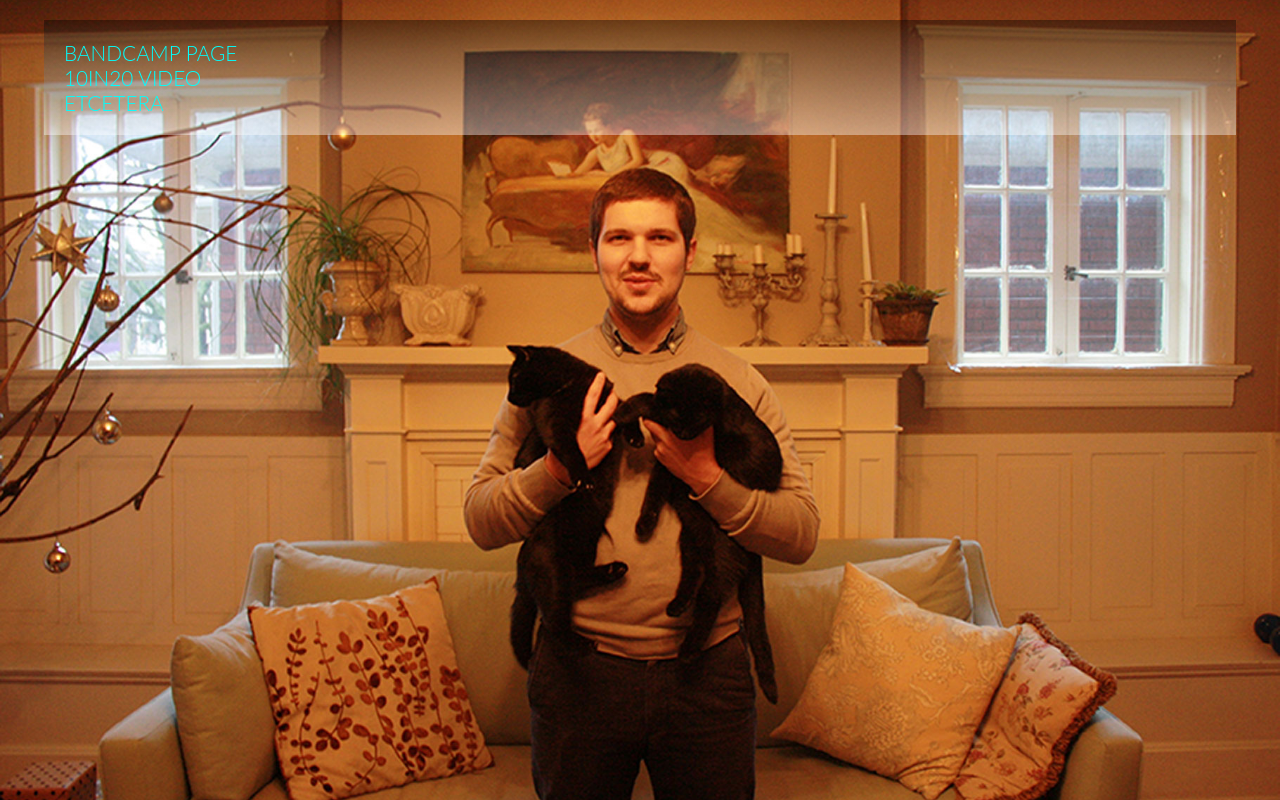
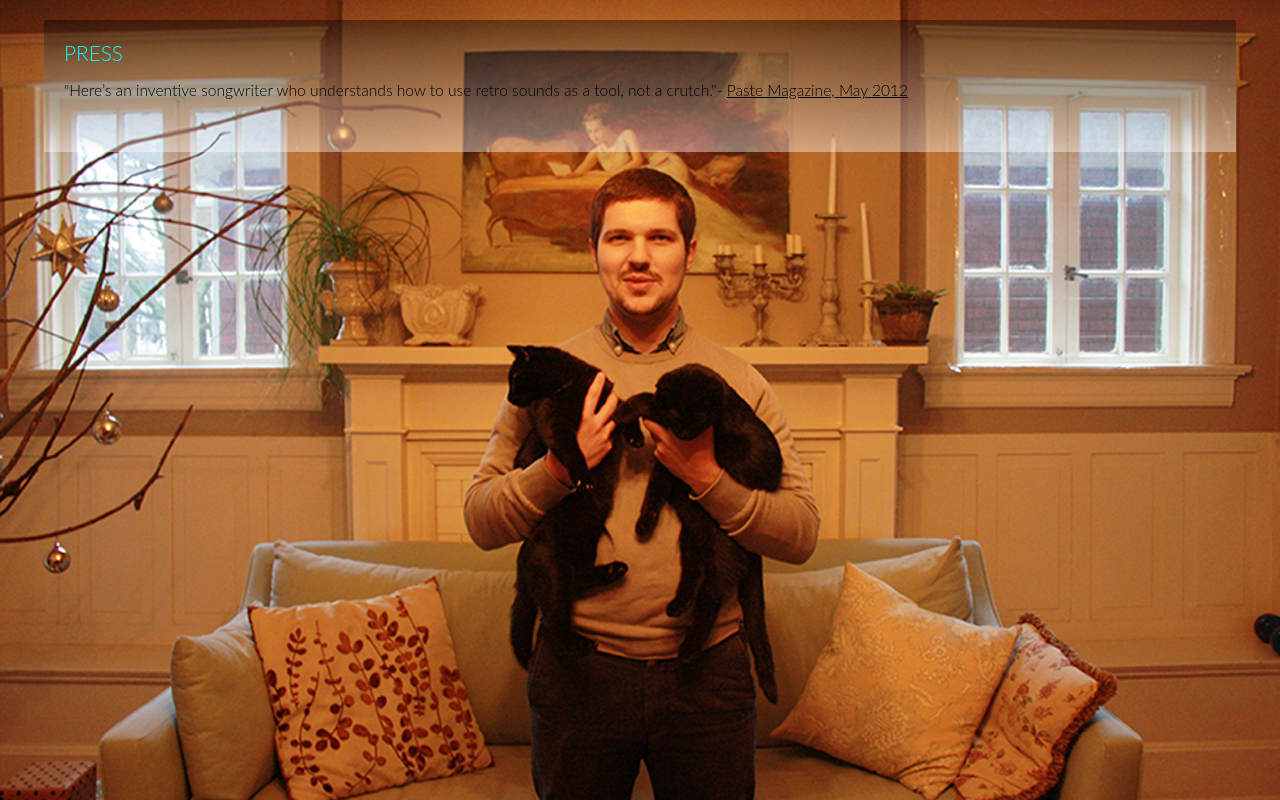
Before and after one commit to ainsleywagon/MattDuncanMusic, a plain HTML site: page Matt Site/etc.html in a window 1280 px wide. Drawn offline with Linux system fonts and the light colour scheme.

Commit message:
Editing ETC page
Made etcetera page actually editable for Matt, instead of just a page
of links

```diff
--- a/Matt Site/etc.html
+++ b/Matt Site/etc.html
@@ -9,11 +9,30 @@
 
 
     <div id="wrapperetc">
-        <div class="etclinks">
-          <a href="http://mattduncan.bandcamp.com/">Bandcamp Page</a>
-          <a href="http://www.youtube.com/watch?v=HnpJpojfgQQ">10in20 Video</a>
-          <a id="etc" href="etc.html">etcetera</a>
+        <div id="press" class="etcheader">Press
+          <p>"Here’s an inventive songwriter who understands how to use retro sounds as a tool, not a crutch."-
+            <a href=http://www.pastemagazine.com/blogs/lists/2012/05/10-kentucky-bands-you-should-listen-to-now.html>Paste Magazine, May 2012</a>
+          </p>
         </div>
+
+       <br>
+
+<!--
+        <div id="stems" class="etcheader">STEMS 4 REMIX
+          <p>"TEXT GOES HERE" -
+            <a href=http://linkgoeshere.com>Whatever Link</a>
+          </p>
+        </div>
+
+         <div id="TBD" class="etcheader">NEW HEADER
+          <p>"TEXT GOES HERE" -
+            <a href=http://linkgoeshere.com>Whatever Link</a>
+          </p>
+        </div>
+-->
+
+
+
     </div>
   </body>
 </html>
--- a/Matt Site/etcstyle.css
+++ b/Matt Site/etcstyle.css
@@ -29,7 +29,7 @@
      padding: 10px;
    }
 
-   .etclinks a {
+   .etcheader {
      font-family: 'Lato', Arial, sans-serif;
      text-decoration: none;
      color: aqua;
@@ -38,3 +38,13 @@
      font-weight: 300;
      font-size: 1.3em;
    }
+
+   p {
+    color: black;
+    font-size: .75em;
+    text-transform: none;
+   }
+
+   a {
+     color: black;
+   }
--- a/Matt Site/style.css
+++ b/Matt Site/style.css
@@ -151,9 +151,6 @@ Contact Links
         margin-right: auto;
         width: 100%;
         vertical-align: top;
-
-
-
       }
 
       #contactcloud a {
```
